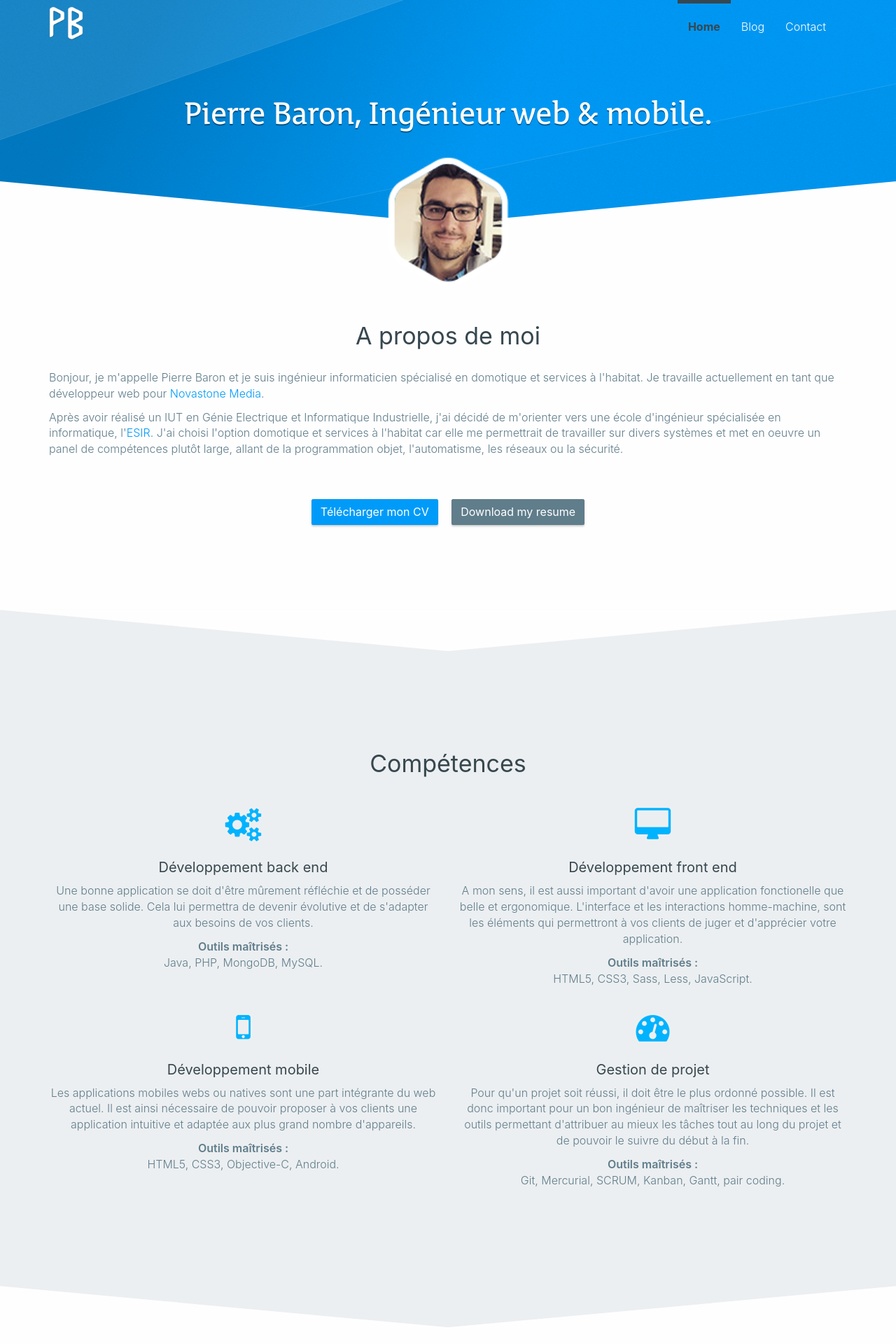
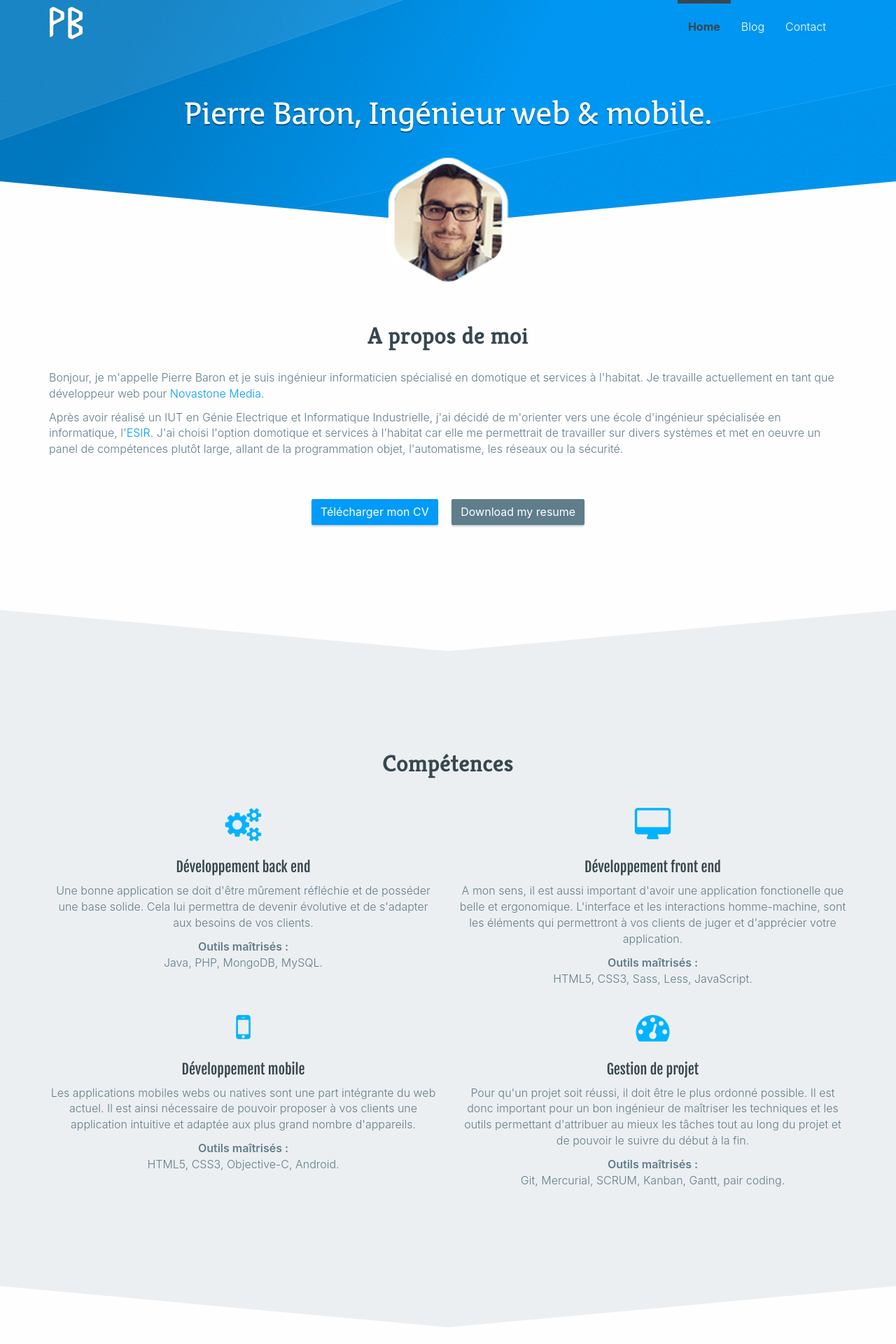
Before and after one commit to prbaron/prbaron.github.com, a Jekyll site: the page built from index.html, in a window 1280 px wide. Shown: the top 1920 px of the page at 70% size. Built offline with Jekyll 4.4.1, drawn with Linux system fonts in a browser that asks for light colours; some web fonts are replaced.

Commit message:
Update head.html

```diff
--- a/_includes/head.html
+++ b/_includes/head.html
@@ -10,7 +10,7 @@
     <link rel="shortcut icon" href="/img/favicon.png">
     <link rel="apple-touch-icon-precomposed" href="/img/favicon.png">
     <link rel='stylesheet' type='text/css'
-          href='http://fonts.googleapis.com/css?Kreon:700%7cDroid+Serif:700italic%7cFjalla+One'>
+          href='http://fonts.googleapis.com/css?family=Kreon:700%7cDroid+Serif:700italic%7cFjalla+One'>
 
     <link rel='stylesheet' type='text/css' href="/css/style.css">
 </head>
```
